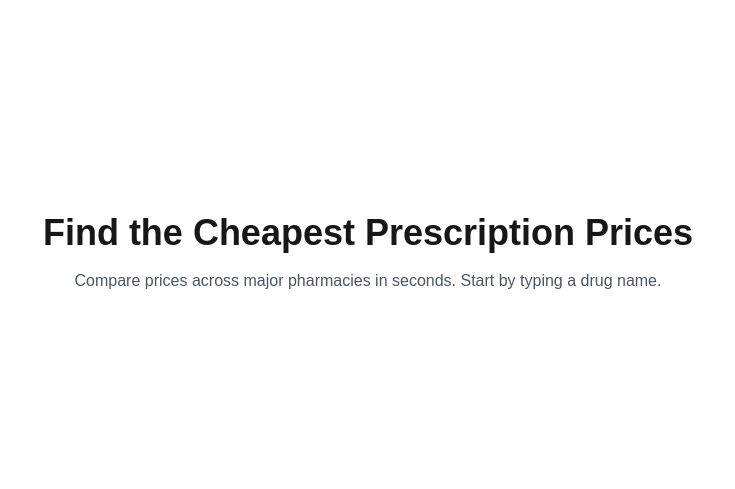
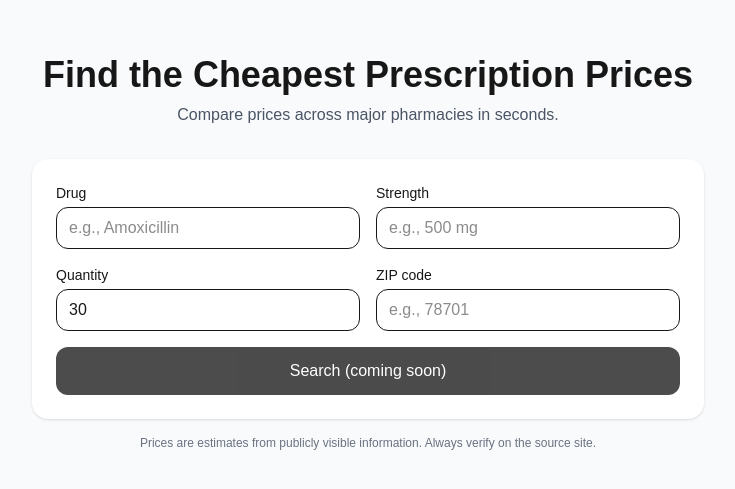
Before and after one commit to getnulo/drug-prices, a Next.js app: page / in a window 1280 px wide. Shown: the part 147-636 px from the top of the page, without its empty margins (272-1007 px from the left). Built offline with nearby package versions, Linux system fonts and the light colour scheme.

Commit message:
feat(ui): centered search card layout

```diff
--- a/src/app/page.tsx
+++ b/src/app/page.tsx
@@ -1,10 +1,66 @@
 export default function Home() {
   return (
-    <main className="min-h-screen flex items-center justify-center p-6">
-      <div className="max-w-2xl w-full space-y-4 text-center">
-        <h1 className="text-4xl font-bold">Find the Cheapest Prescription Prices</h1>
-        <p className="text-gray-600">
-          Compare prices across major pharmacies in seconds. Start by typing a drug name.
+    <main className="min-h-screen flex items-center justify-center p-6 bg-gray-50">
+      <div className="w-full max-w-2xl">
+        {/* Title */}
+        <div className="text-center mb-8">
+          <h1 className="text-4xl font-bold">Find the Cheapest Prescription Prices</h1>
+          <p className="text-gray-600 mt-2">
+            Compare prices across major pharmacies in seconds.
+          </p>
+        </div>
+
+        {/* Search Card */}
+        <div className="bg-white rounded-2xl shadow p-6 space-y-4">
+          <div className="grid grid-cols-1 md:grid-cols-2 gap-4">
+            <div>
+              <label className="block text-sm font-medium mb-1">Drug</label>
+              <input
+                placeholder="e.g., Amoxicillin"
+                className="w-full border rounded-xl px-3 py-2 focus:outline-none focus:ring-2 focus:ring-black/10"
+              />
+            </div>
+
+            <div>
+              <label className="block text-sm font-medium mb-1">Strength</label>
+              <input
+                placeholder="e.g., 500 mg"
+                className="w-full border rounded-xl px-3 py-2 focus:outline-none focus:ring-2 focus:ring-black/10"
+              />
+            </div>
+
+            <div>
+              <label className="block text-sm font-medium mb-1">Quantity</label>
+              <input
+                type="number"
+                min={1}
+                defaultValue={30}
+                className="w-full border rounded-xl px-3 py-2 focus:outline-none focus:ring-2 focus:ring-black/10"
+              />
+            </div>
+
+            <div>
+              <label className="block text-sm font-medium mb-1">ZIP code</label>
+              <input
+                placeholder="e.g., 78701"
+                maxLength={5}
+                className="w-full border rounded-xl px-3 py-2 focus:outline-none focus:ring-2 focus:ring-black/10"
+              />
+            </div>
+          </div>
+
+          <button
+            disabled
+            className="w-full rounded-xl px-4 py-3 bg-black text-white disabled:opacity-70"
+            title="We’ll enable this after we add the API."
+          >
+            Search (coming soon)
+          </button>
+        </div>
+
+        {/* Tiny disclaimer */}
+        <p className="text-xs text-gray-500 text-center mt-4">
+          Prices are estimates from publicly visible information. Always verify on the source site.
         </p>
       </div>
     </main>
```
